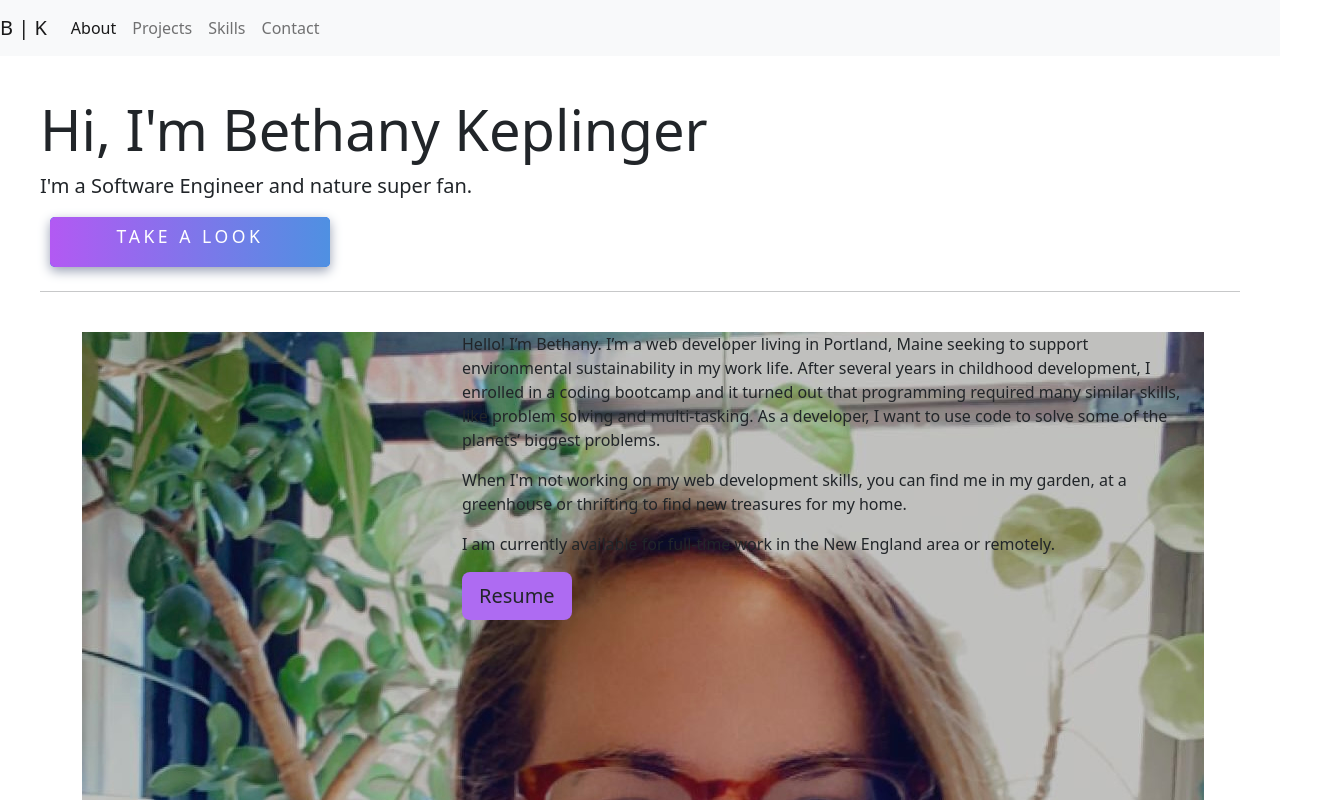
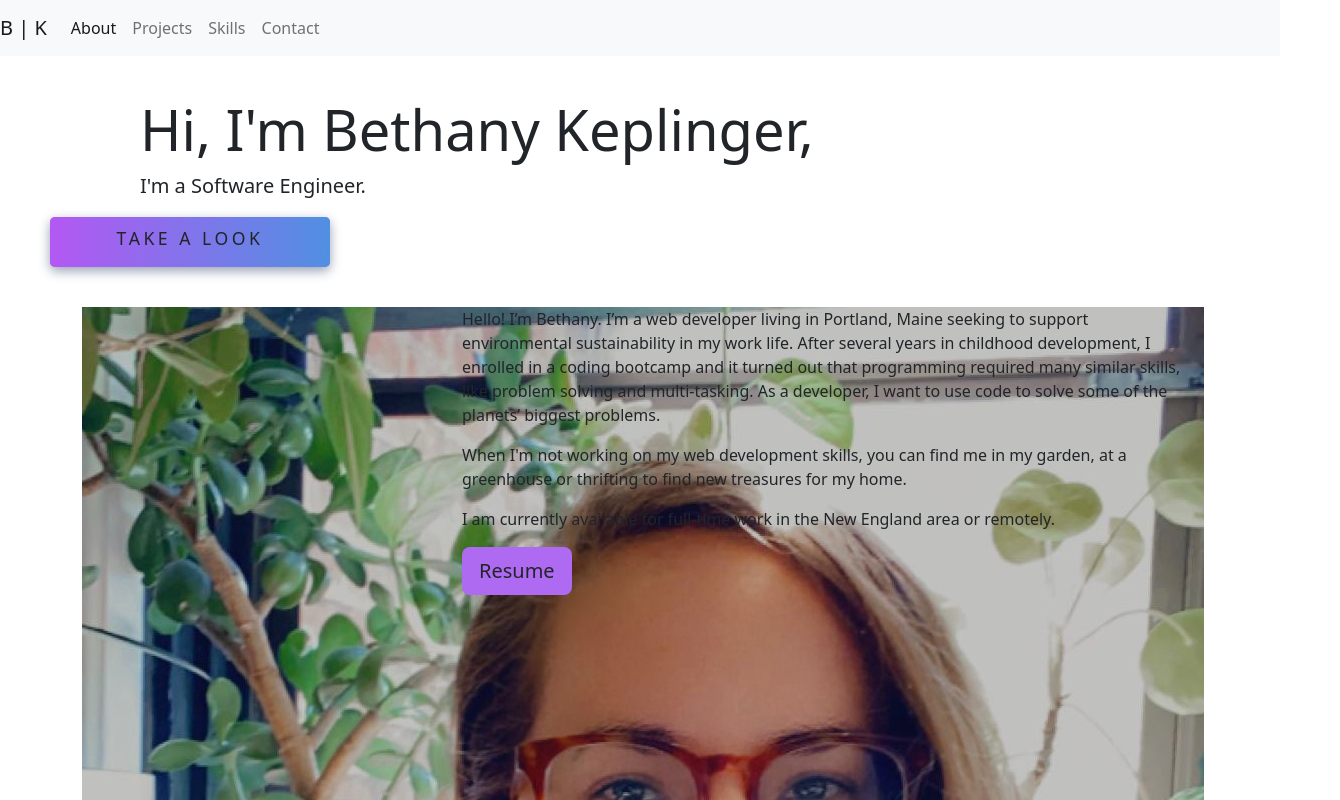
Before and after one commit to BethanyKeplinger/portfolio, a React (Create React App) app: page / in a window 1280 px wide. Shown: the top 800 px of the page, 1340 px wide, since content can reach past the window. Built offline with nearby package versions, Linux system fonts and the light colour scheme.

Commit message:
Update Home.js
import framer-motion. Add animation to h1 and p

```diff
--- a/src/components/Home.js
+++ b/src/components/Home.js
@@ -1,19 +1,37 @@
 import React from "react";
-// import Jumbotron from "react-bootstrap/Jumbotron";
+import { motion } from "framer-motion"
 
 export default function Home () {
     return (
-        <section id="home" className="jumbotron">
+        <section id="home" className="jumbotron ">
             <div id="container home-container">
-                <h1 className="display-4 hero-title"> Hi, I'm Bethany Keplinger</h1>
-                <p className="lead">I'm a Software Engineer and nature super fan. </p>
+                <motion.div
+                    animate={{
+                        x: '100px'
+                    }}
+                    transition={{
+                        type: 'tween',
+                        duration: 2
+                    }}
+                    >
+                    <h1 className="display-4 hero-title"> Hi, I'm <span className="name-span">Bethany Keplinger,</span></h1>
+                    <p className="lead subtitle">I'm a Software Engineer. </p>
+                </motion.div>
 
                 <div className="button-container">
-                    <a href="#projects" className="btn btn-primary projects-button" role="button" >Take a Look <div className="fill"></div></a>
+                    <motion.a
+                        animate={{backgroundColor: "#ae6bf2"}}
+                        transition= {{duration: "1", type: "tween"}}
+                        whileHover={{backgroundColor: "#3a6df0",
+                            color: "white",
+                            boxShadow: "0px 0px 8px (rgb 255, 255, 255)",
+                        }}
+                        href="#projects" className="btn btn-lg projects-button" role="button" >Take a Look <div className="fill"></div>
+                    </motion.a>
                 </div>
 
-
-                <hr className="my-4"/>
+                {/* btn btn-primary projects-button */}
+                {/* <hr className="my-4"/> */}
 
             </div>
         </section>
```
